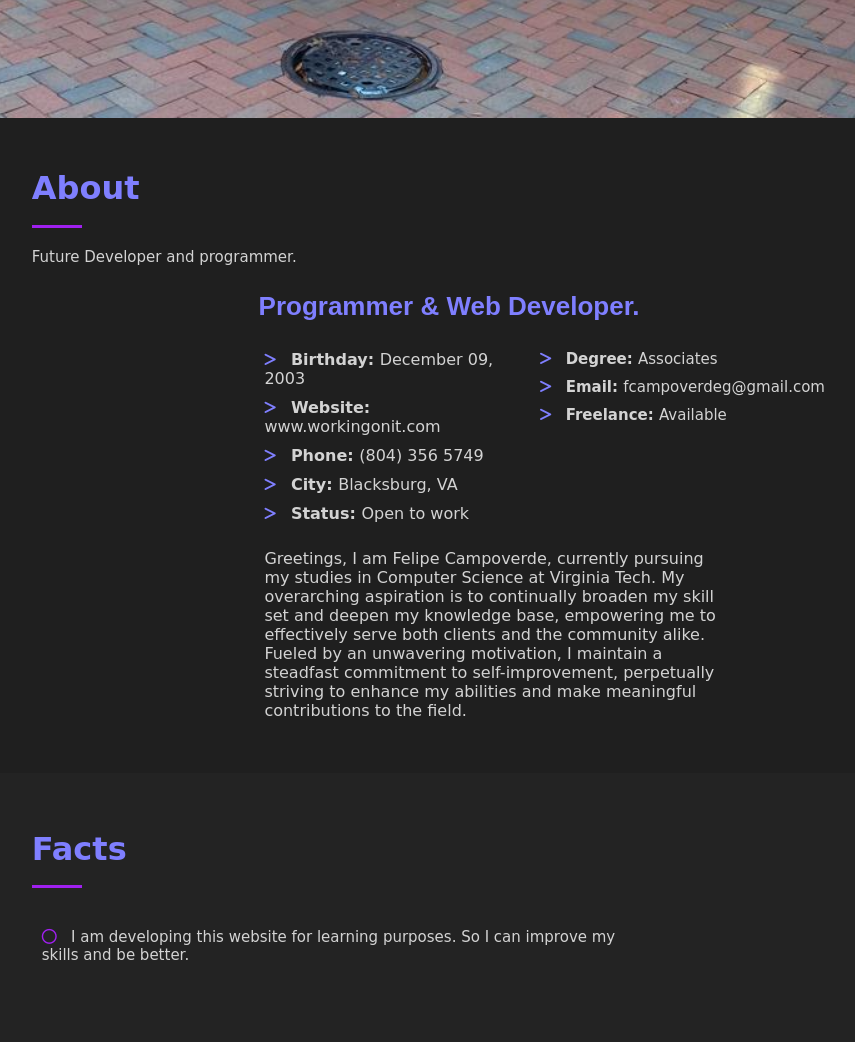
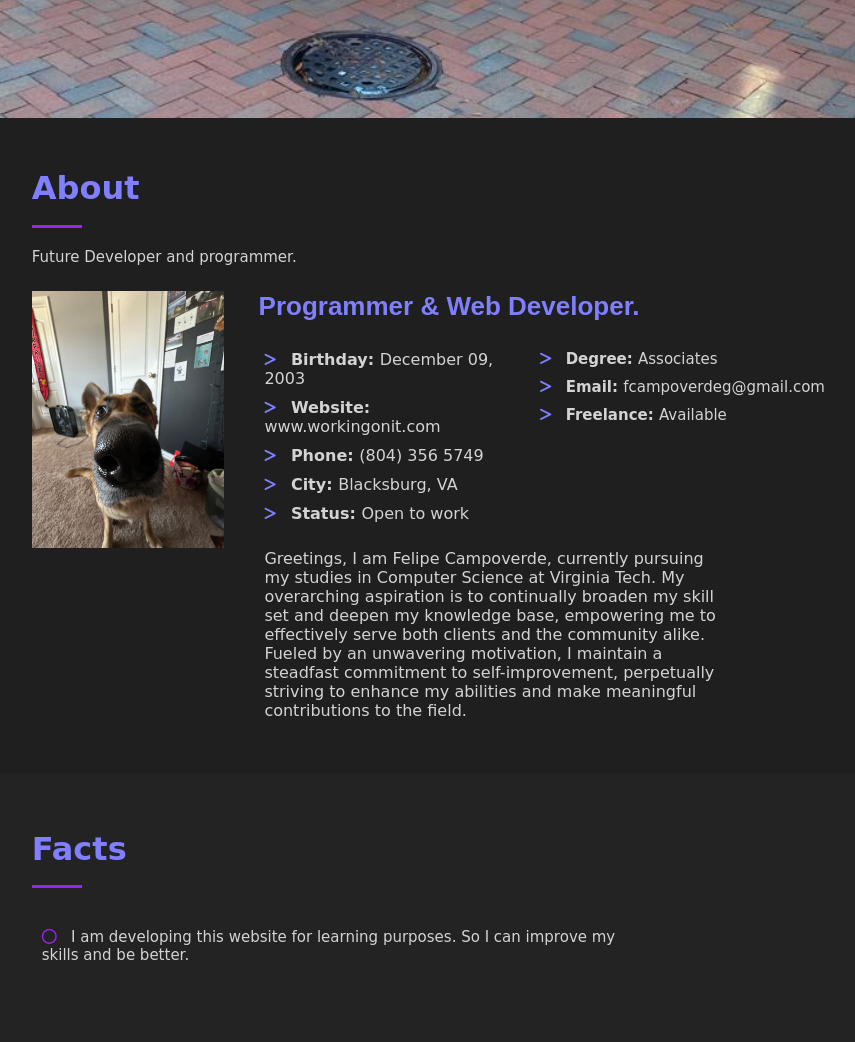
Before and after one commit to fcampoverdeg/resume-website, a plain HTML site: page index.html in a window 1280 px wide. Shown: the part 682-1724 px from the top of the page, without its empty margins (333-1188 px from the left). Drawn offline with Linux system fonts and the light colour scheme; the site is published under a folder, as on GitHub Pages, so addresses that start at the root find nothing.

Commit message:
Update index.html

```diff
--- a/index.html
+++ b/index.html
@@ -103,7 +103,7 @@
       </div>
       <div class="about-row">
         <div class="about-picture">
-          <img class="img-fluid" src="/img/sev.jpg" alt="">
+          <img class="img-fluid" src="img/sev.jpg" alt="" />
         </div>
         <div class="about-me">
           <h3>Programmer & Web Developer.</h3>
```
